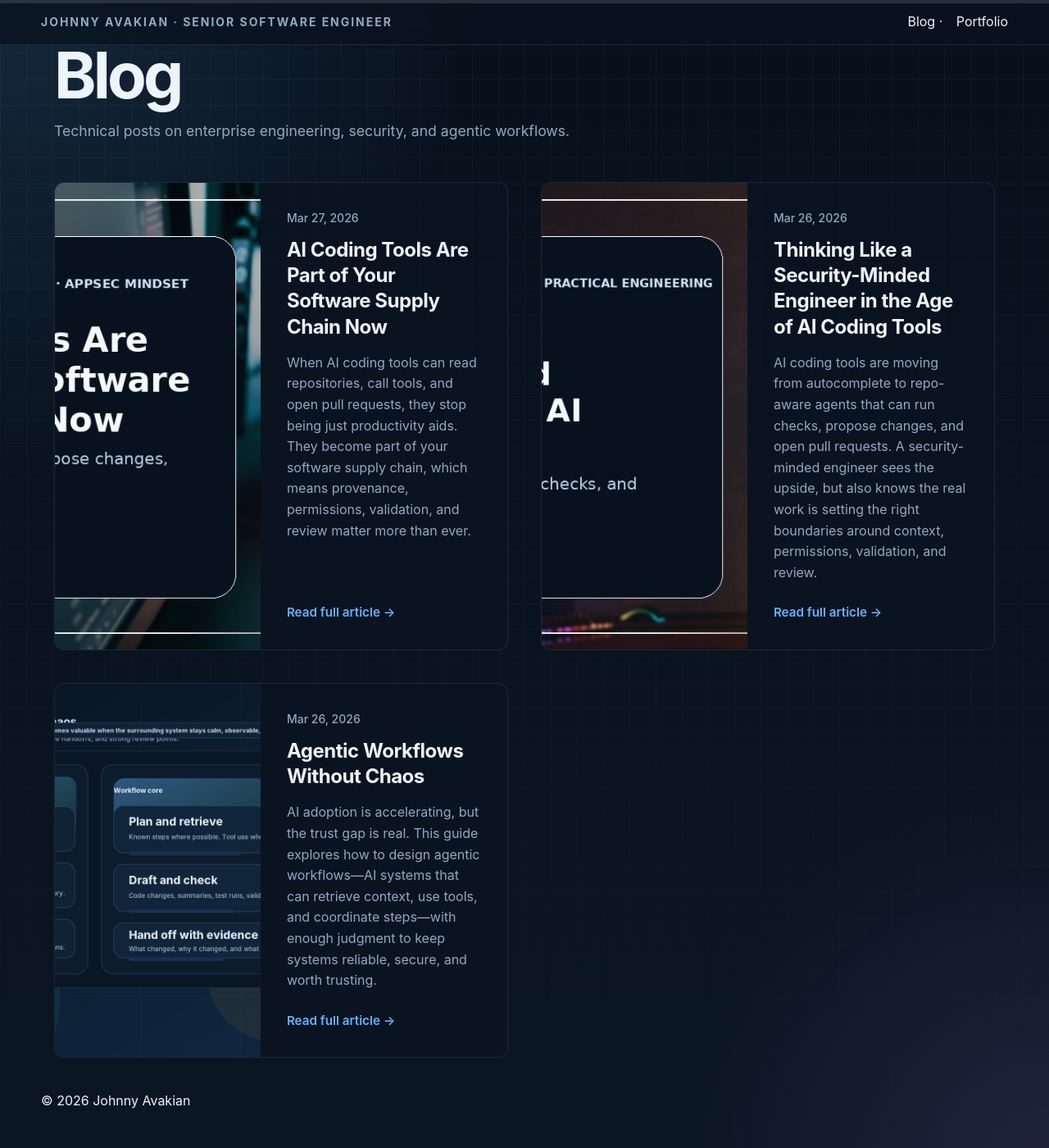
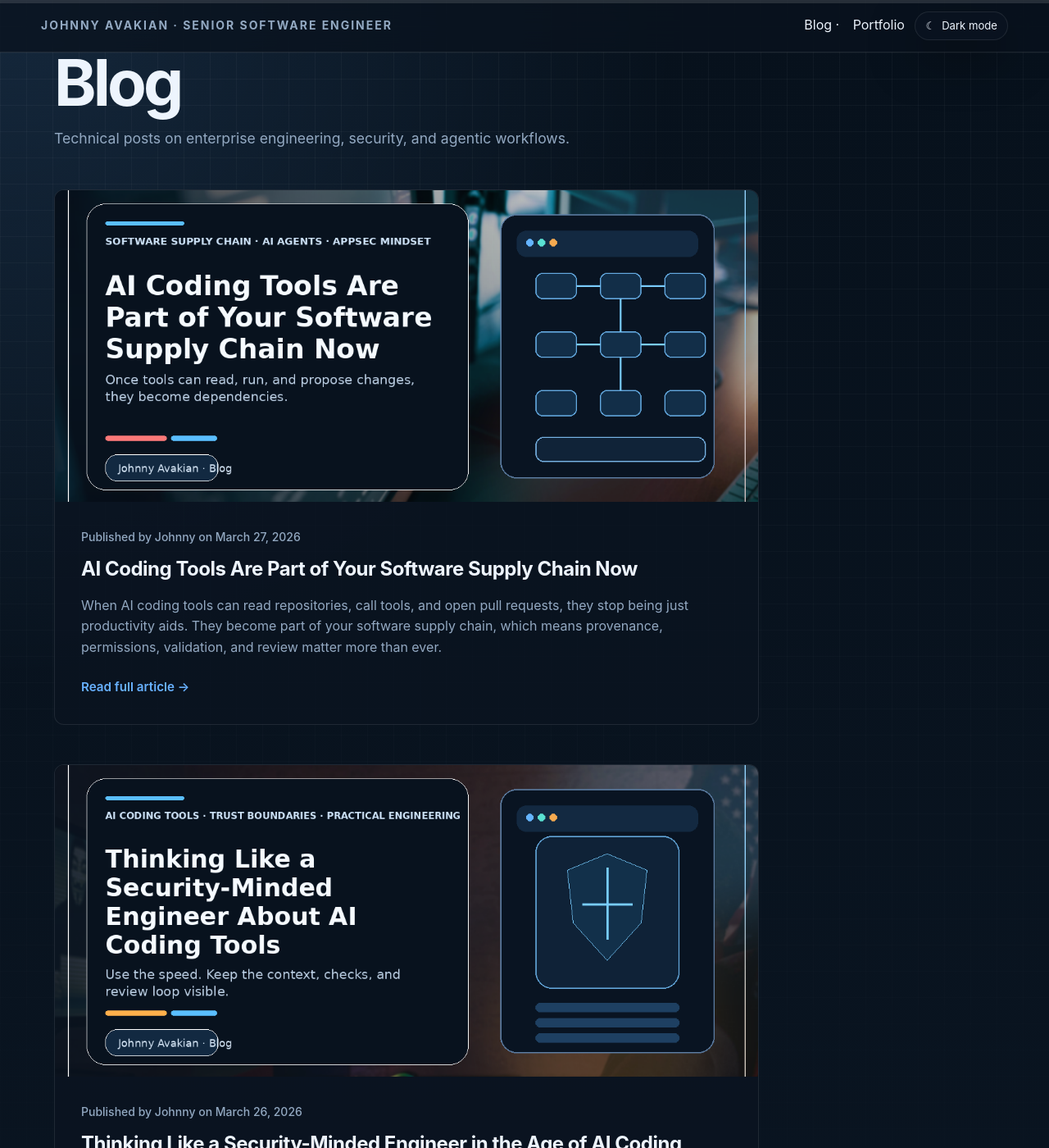
Before and after one commit to codeavak/portfolio_website, a Jekyll site: the page built from blog/index.html, in a window 1280 px wide and 1400 px high. Shown: the whole window at 82% size. Built offline with Jekyll 4.4.1, drawn with Linux system fonts in a browser that asks for light colours; some of the changed text lies outside the part shown.

Commit message:
Restyle blog: stacked layout, published by line, theme toggle

```diff
--- a/_layouts/default.html
+++ b/_layouts/default.html
@@ -17,7 +17,13 @@
       <header class="blog-header">
         <div class="container">
           <a href="{{ site.baseurl }}/" class="brand">Johnny Avakian · Senior Software Engineer</a>
-          <nav><a href="{{ site.baseurl }}/blog/">Blog</a> · <a href="{{ site.baseurl }}/">Portfolio</a></nav>
+          <nav>
+            <a href="{{ site.baseurl }}/blog/">Blog</a> · <a href="{{ site.baseurl }}/">Portfolio</a>
+            <button class="theme-toggle" id="themeToggle" type="button" aria-label="Toggle light and dark theme">
+              <span id="themeIcon">☾</span>
+              <span id="themeLabel">Dark mode</span>
+            </button>
+          </nav>
         </div>
       </header>
       <main class="container blog-content"> {{ content }} </main>
--- a/blog/index.html
+++ b/blog/index.html
@@ -18,7 +18,7 @@ title: Blog
             </div>
           {% endif %}
           <div class="blog-post-content">
-            <time class="blog-post-date">{{ post.date | date: "%b %d, %Y" }}</time>
+            <time class="blog-post-date">Published by Johnny on {{ post.date | date: "%B %d, %Y" }}</time>
             <h2><a href="{{ site.baseurl }}{{ post.url }}">{{ post.title }}</a></h2>
             <p class="blog-post-excerpt">{{ post.excerpt | strip_html }}</p>
             <a href="{{ site.baseurl }}{{ post.url }}" class="blog-read-more">Read full article →</a>
--- a/styles.css
+++ b/styles.css
@@ -146,24 +146,13 @@ a { color: inherit; text-decoration: none; }
 .blog-posts-grid {
   display: grid;
   grid-template-columns: 1fr;
-  gap: 2.5rem;
-}
-
-@media (min-width: 768px) {
-  .blog-posts-grid {
-    grid-template-columns: repeat(2, 1fr);
-  }
-}
-
-@media (min-width: 1200px) {
-  .blog-posts-grid {
-    grid-template-columns: repeat(2, 1fr);
-  }
+  gap: 3rem;
+  max-width: 860px;
 }
 
 .blog-post-card {
-  display: grid;
-  grid-template-columns: 1fr;
+  display: flex;
+  flex-direction: column;
   background: var(--panel);
   border: 1px solid var(--line);
   border-radius: 12px;
@@ -176,23 +165,17 @@ a { color: inherit; text-decoration: none; }
   box-shadow: 0 8px 24px rgba(0, 0, 0, 0.12);
 }
 
-@media (min-width: 768px) {
-  .blog-post-card {
-    grid-template-columns: 1fr 1.2fr;
-  }
-}
-
 .blog-post-image-container {
   width: 100%;
-  height: 280px;
+  height: 260px;
   overflow: hidden;
   background: var(--panel-strong);
+  flex-shrink: 0;
 }
 
 @media (min-width: 768px) {
   .blog-post-image-container {
-    height: 100%;
-    min-height: 300px;
+    height: 380px;
   }
 }
 
@@ -271,6 +254,13 @@ a { color: inherit; text-decoration: none; }
 .blog-header nav a:hover {
   text-decoration: underline;
 }
+
+.blog-header .theme-toggle {
+  padding: 6px 12px;
+  font-size: 0.82rem;
+  margin-left: 8px;
+}
+
 .post-shell {
   padding: 34px 0 72px;
 }
```
